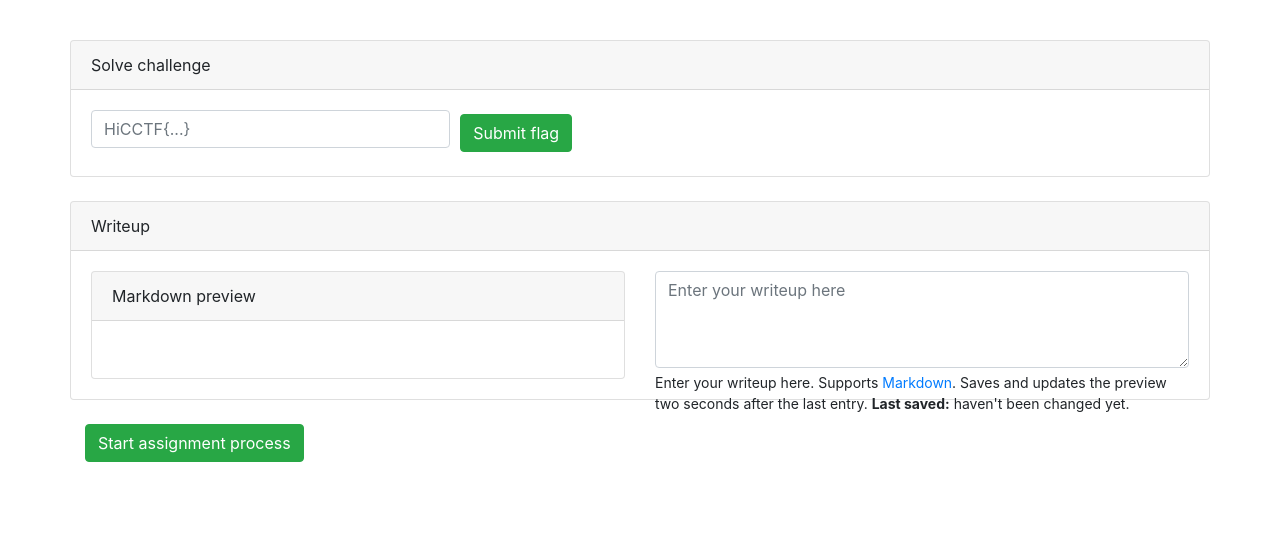
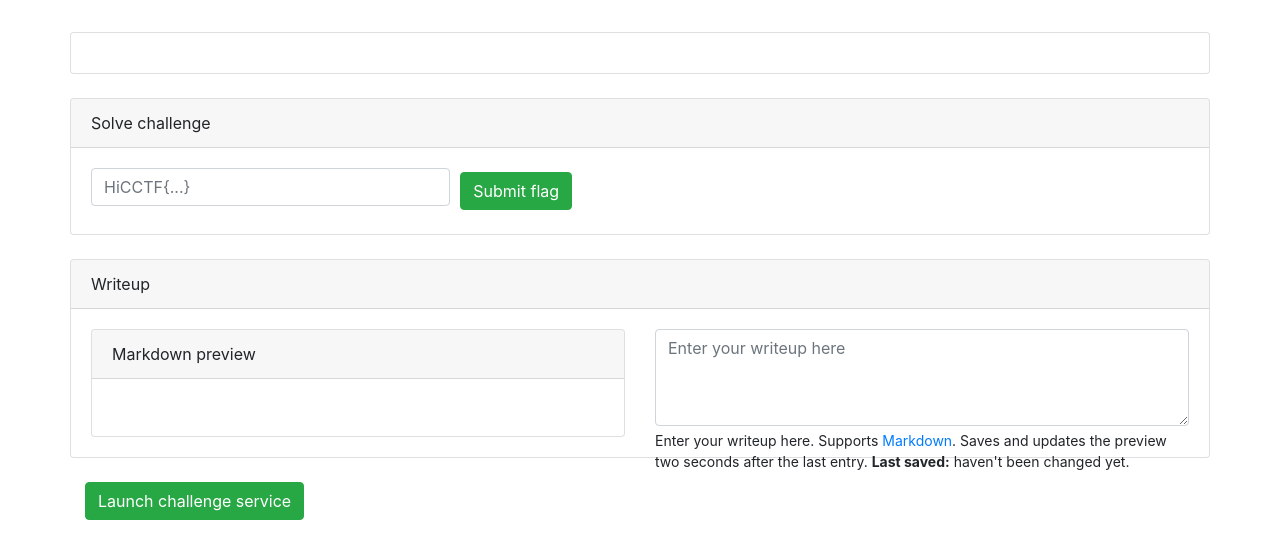
Before and after one commit to thomwiggers/ctfexam, a Django app: template challenges/templates/challenges/challenge_detail.html in a window 1280 px wide. Shown: the part 56-615 px from the top of the page. Run offline with Django 3.2, Linux system fonts and the light colour scheme; the template is opened without the code that fills it, so the values that code supplies are empty; some libraries are stand-ins or nearby versions.

Commit message:
tweak challenge description

```diff
--- a/challenges/templates/challenges/challenge_detail.html
+++ b/challenges/templates/challenges/challenge_detail.html
@@ -5,7 +5,13 @@
 
 {% block body %}
     <h1>{{ object.title }}</h1>
-    <p class="lead">{{ object.description|safe|linebreaks }}</p>
+    <div class="row">
+        <div class="card mb-4 w-100">
+            <div class="card-body">
+                {{ description|safe}}
+            </div>
+        </div>
+    </div>
 
 
     <div class="row">
@@ -90,7 +96,7 @@ echo "Hello world" | nc -N {{ docker_host }} {{ process.port.port }}
     {% empty %}
         {% buttons %}
         <button type="submit" class="btn btn-success" id="start-process">
-            Start assignment process
+            Launch challenge service
         </button>
         {% endbuttons %}
     {% endfor %}
--- a/challenges/views.py
+++ b/challenges/views.py
@@ -76,6 +76,7 @@ class ChallengeDetailView(LoginRequiredMixin, DetailView):
         except models.ChallengeEntry.DoesNotExist:
             context['user_entry'] = None
         context['docker_host'] = settings.DOCKER_HOST
+        context['description'] = markdownize(self.object.description)
         return context
 
 
```
